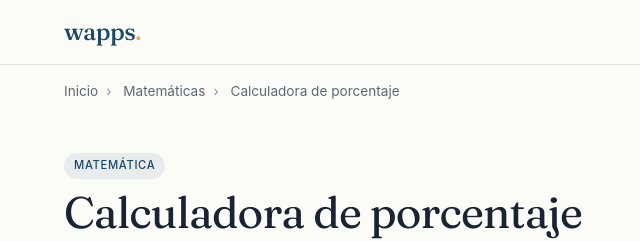
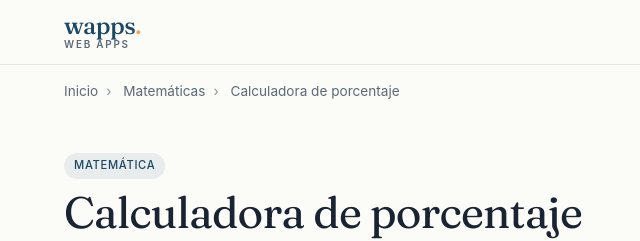
Before and after one commit to servisoftware/wapps, a plain HTML site: page matematicas/calculadora-porcentaje/index.html in a window 1280 px wide. Shown: the top 241 px of the page, 0-640 px from the left. Drawn offline with Linux system fonts and the light colour scheme.

Commit message:
Actualización 008: Imagen OG + aclaración Wapps = Web Apps

```diff
--- a/assets/css/components.css
+++ b/assets/css/components.css
@@ -151,3 +151,21 @@
   border-radius: 999px;
   display: inline-block;
 }
+
+/* ---------- Subtítulo del wordmark (Web Apps) ---------- */
+.logo {
+  display: inline-block;
+  line-height: 1;
+  text-decoration: none;
+}
+.logo-subtitle {
+  display: block;
+  font-family: var(--font-body, system-ui, -apple-system, sans-serif);
+  font-size: 0.62rem;
+  font-weight: 600;
+  color: var(--color-text-muted);
+  letter-spacing: 0.18em;
+  text-transform: uppercase;
+  margin-top: 2px;
+  line-height: 1;
+}
--- a/matematicas/calculadora-porcentaje/index.html
+++ b/matematicas/calculadora-porcentaje/index.html
@@ -23,9 +23,14 @@
   <meta property="og:type" content="website">
   <meta property="og:locale" content="es_CO">
   <meta property="og:url" content="https://wapps.servisoftware.com/matematicas/calculadora-porcentaje/">
+  <meta property="og:image" content="https://wapps.servisoftware.com/assets/img/og-image.png">
+  <meta property="og:image:width" content="1200">
+  <meta property="og:image:height" content="630">
+  <meta property="og:image:alt" content="Wapps · Calculadoras y herramientas web para tu negocio">
 
   <meta name="twitter:card" content="summary_large_image">
   <meta name="twitter:title" content="Calculadora de porcentaje — Wapps">
+  <meta name="twitter:image" content="https://wapps.servisoftware.com/assets/img/og-image.png">
 
   <link rel="canonical" href="https://wapps.servisoftware.com/matematicas/calculadora-porcentaje/">
   <link rel="icon" type="image/svg+xml" href="/favicon.svg">
@@ -101,7 +106,7 @@
 
   <header class="site-header">
     <div class="container header-inner">
-      <a href="/" class="logo">wapps<span class="logo-dot">.</span></a>
+      <a href="/" class="logo">wapps<span class="logo-dot">.</span><span class="logo-subtitle">web apps</span></a>
       <nav class="main-nav" aria-label="Navegación principal">
         <a href="/matematicas/">Volver a Matemáticas</a>
       </nav>
```
Also changed, not shown: 404.html (+1 -1 lines), _template.html (+1 -1 lines), financieras/index.html (+1 -1 lines), matematicas/index.html (+1 -1 lines), matematicas/regla-de-tres-simple/index.html (+6 -1 lines), operativas/index.html (+1 -1 lines), tecnicas/index.html (+1 -1 lines), tributarias/calculadora-iva/index.html (+6 -1 lines), tributarias/conversor-uvt/index.html (+6 -1 lines), tributarias/index.html (+1 -1 lines), assets/img/og-image.png (added), assets/img/og-image.svg (added).
